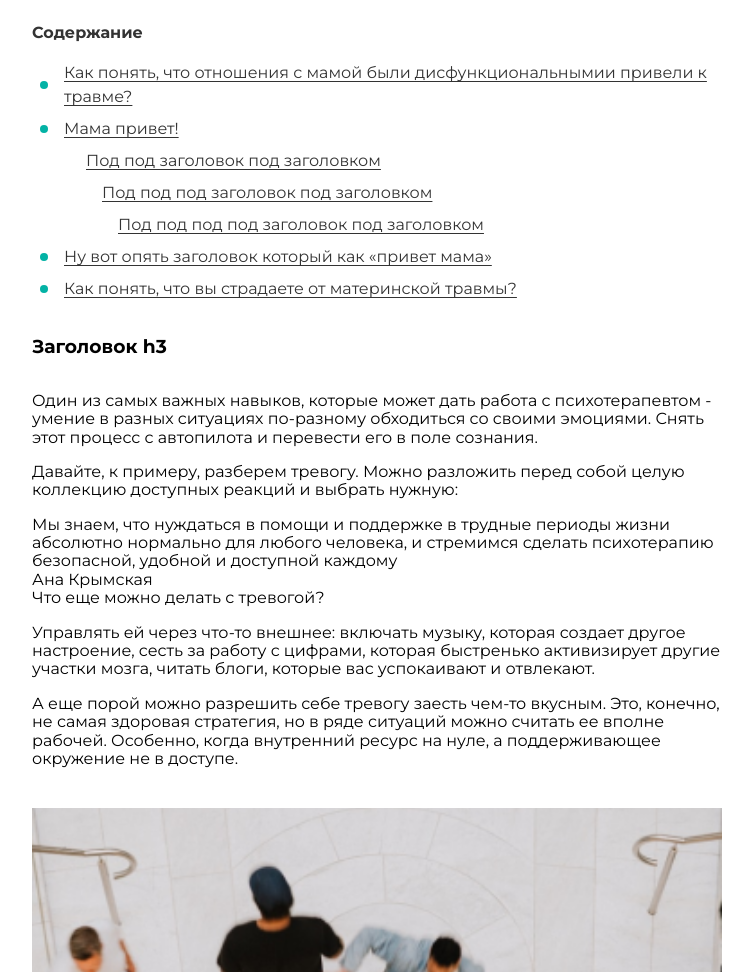
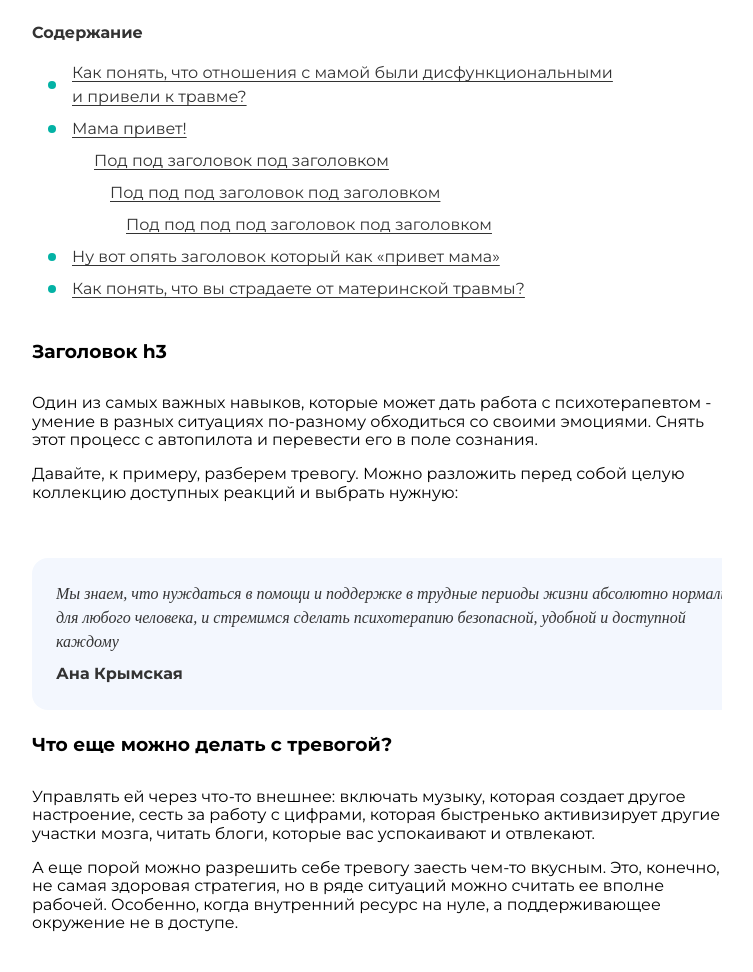
Before and after one commit to vkv2014/sfactory23, a plain HTML site: page YouTalk/how.html in a window 1280 px wide. Shown: the part 745-1717 px from the top of the page, without its empty margins (88-841 px from the left). Drawn offline with nearby package versions, Linux system fonts and the light colour scheme; files whose address does not match are found by name; a web font is replaced by a local one.

Commit message:
how > text box 1-2

```diff
--- a/YouTalk/css/main.css
+++ b/YouTalk/css/main.css
@@ -347,7 +347,10 @@
             overflow: auto;
         }
 
-        .left-column * {}
+        .left-column h3 {
+            margin-block-start: 24px;
+            margin-block-end: 16px;
+        }
 
         .left-column img,
         .left-column div {
@@ -402,7 +405,7 @@
             font-style: normal;
             font-weight: 500;
             line-height: 24px;
-
+            width: 588px;
         }
 
         .content-list__content>li {
@@ -411,6 +414,7 @@
             text-decoration-thickness: 1px;
             text-underline-offset: 3px;
             margin-bottom: 8px;
+            margin-left: 8px;
         }
 
         .content-list__content>li:last-child {
@@ -445,12 +449,42 @@
 
         .content-list__content__with-no-bullet>li:nth-child(2) {
             padding-left: calc(24px + (2 * var(--base-indent)));
-            /* Увеличиваем отступ для второго элемента */
         }
 
         .content-list__content__with-no-bullet>li:nth-child(3) {
             padding-left: calc(24px + (3 * var(--base-indent)));
-            /* Увеличиваем отступ для третьего элемента */
+        }
+
+        .text-block1 {}
+
+        .text-block2 {
+            display: flex;
+            width: 690px;
+            padding: 24px;
+            flex-direction: column;
+            align-items: flex-start;
+            margin-top: 40px;
+            border-radius: 16px;
+            background: var(--blue-b-80, #F3F7FE);
+            padding: 24px;
+        }
+
+        .text-block2__body {
+            color: var(--text-primary, #333);
+            font-family: Montserrat;
+            font-size: 16px;
+            font-style: italic;
+            font-weight: 400;
+            line-height: 24px;
+            margin-bottom: 8px;
+        }
+
+        .text-block2__author {
+            color: var(--text-primary, #333);
+            font-size: 16px;
+            font-style: normal;
+            font-weight: 700;
+            line-height: 24px;
         }
 
         .left-column__image2 {
--- a/YouTalk/how.html
+++ b/YouTalk/how.html
@@ -50,7 +50,7 @@
                     <div class="content-list__title">Содержание</div>
                     <div>
                         <ul class="content-list__content">
-                            <li><span>Как понять, что отношения с мамой были дисфункциональнымии привели к
+                            <li><span>Как понять, что отношения с мамой были дисфункциональными и привели к
                                     травме?</span></li>
                             <li>
                                 <span>Мама привет!</span>
@@ -69,7 +69,7 @@
                 <div>
                     <h3>Заголовок h3</h3>
                 </div>
-                <div>
+                <div class="text-block1">
                     <p>
                         Один из самых важных навыков, которые может дать работа с психотерапевтом - умение в разных
                         ситуациях по-разному обходиться со своими эмоциями. Снять этот процесс с автопилота и
@@ -80,18 +80,18 @@
                         реакций и выбрать нужную:
                     </p>
                 </div>
-                <div>
-                    <div>
+                <div class="text-block2">
+                    <div class="text-block2__body">
                         Мы знаем, что нуждаться в помощи и поддержке в трудные периоды жизни абсолютно нормально для
                         любого человека, и стремимся сделать психотерапию безопасной, удобной и доступной каждому
                     </div>
-                    <div>
+                    <div class=" text-block2__author">
                         Ана Крымская
                     </div>
                 </div>
                 <div>
                     <div>
-                        Что еще можно делать с тревогой?
+                        <h3>Что еще можно делать с тревогой?</h3>
                     </div>
                     <div>
                         <p>
```
